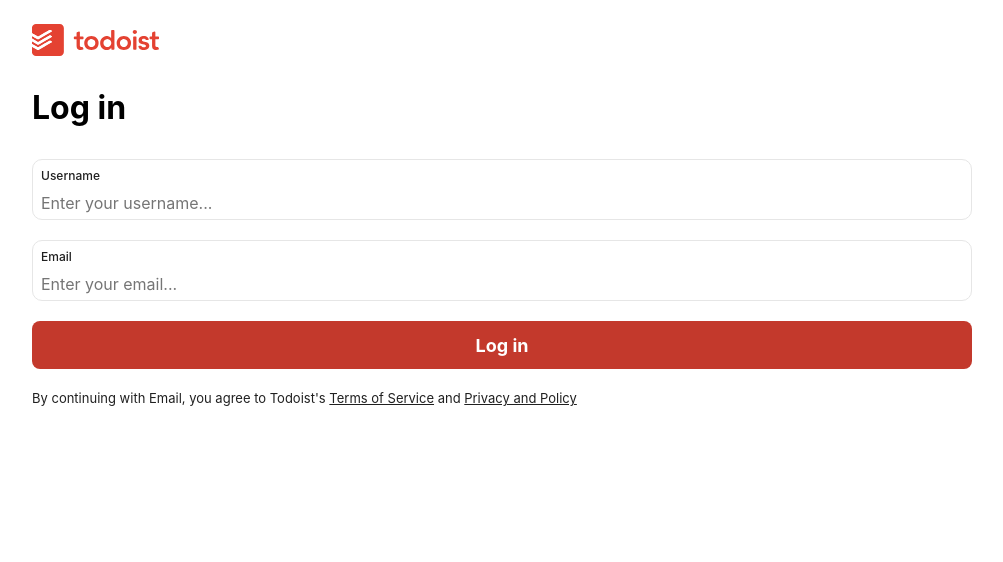
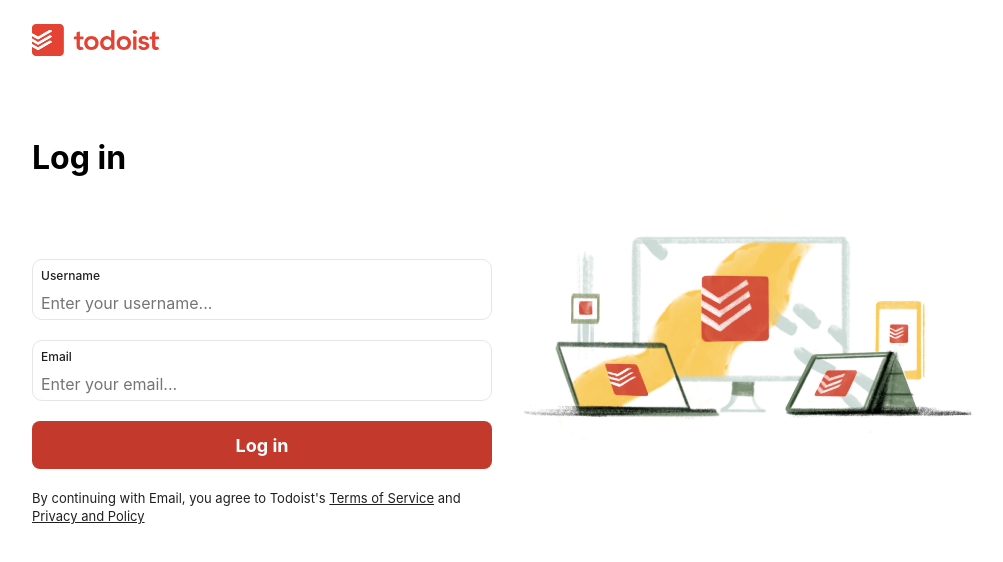
Before and after one commit to tife2020/tayturetodo, a React (Vite) app: page / in a window 1280 px wide. Shown: the top 562 px of the page, without its empty margins (138-1141 px from the left). Built offline with nearby package versions, Linux system fonts and the light colour scheme.

Commit message:
tablet and desktop

```diff
--- a/src/App.css
+++ b/src/App.css
@@ -1,3 +1,4 @@
+
 *{
     margin: 0;
     padding: 0;
@@ -79,3 +80,64 @@
     align-items: center;
     background: transparent;
 }
+.deskImg{
+    display:none;
+  }
+
+@media only screen and (min-width: 768px) {
+    .container{
+        width: 50%;
+        margin: 0 auto;
+        overflow-x: hidden;
+    }
+
+    .containerBody{
+        min-width: 68px;
+        max-width: 50%;
+    }
+}
+
+
+  @media (min-width:992px){
+    & .deskImg{
+        display:block;
+        width: 450px;
+        margin-bottom: 1000px;
+        margin-left: 30px;
+  }
+
+  .container{
+    display: flex;
+    flex-direction: column;
+    width: 100%;
+  }
+
+  .containerBody{
+    display: flex;
+
+    min-width: 68px;
+    max-width: 100%;
+}
+  .loginForm{
+    display: flex;
+    flex-direction: column;
+    padding-top: 50px;
+
+
+}
+
+.loginForm p span{
+    text-decoration: underline;
+}
+
+.logInH1{
+    font-size: 32px;
+    margin-top: 50px;
+}
+
+
+.InputCont input{
+    border: none;
+}
+
+}
--- a/src/App.jsx
+++ b/src/App.jsx
@@ -9,11 +9,13 @@
   flexDirection: "column",
   gap: "32px",
 
+
+
 };
 
 export default function App() {
   return (
-    <div>
+    <div className = "container">
       <Container>
         <div style={contDivStyle}>
           <Navbar />
--- a/src/components/LoginForm.jsx
+++ b/src/components/LoginForm.jsx
@@ -1,13 +1,22 @@
 import Input from "./Input"
+import todoistImg from "../assets/todoist-img.png"
+
+
+
+
 
 export default function LoginForm(){
     return (
+        <div className = "containerBody">
         <form className="loginForm">
             <Input label = 'Username' type = 'text' placeholder = 'Enter your username...'></Input>
             <Input label = 'Email' type = 'text' placeholder = 'Enter your email...'></Input>
             <button type="submit" >Log in</button>
             <p>By continuing with Email, you agree to Todoist's <span>Terms of Service</span> and <span>Privacy and Policy</span></p>
         </form>
+        <img src={todoistImg} className="deskImg"></img>
+        </div>
+
     )
 
 }
```
Also changed, not shown: src/assets/todoist-img.png (added).
